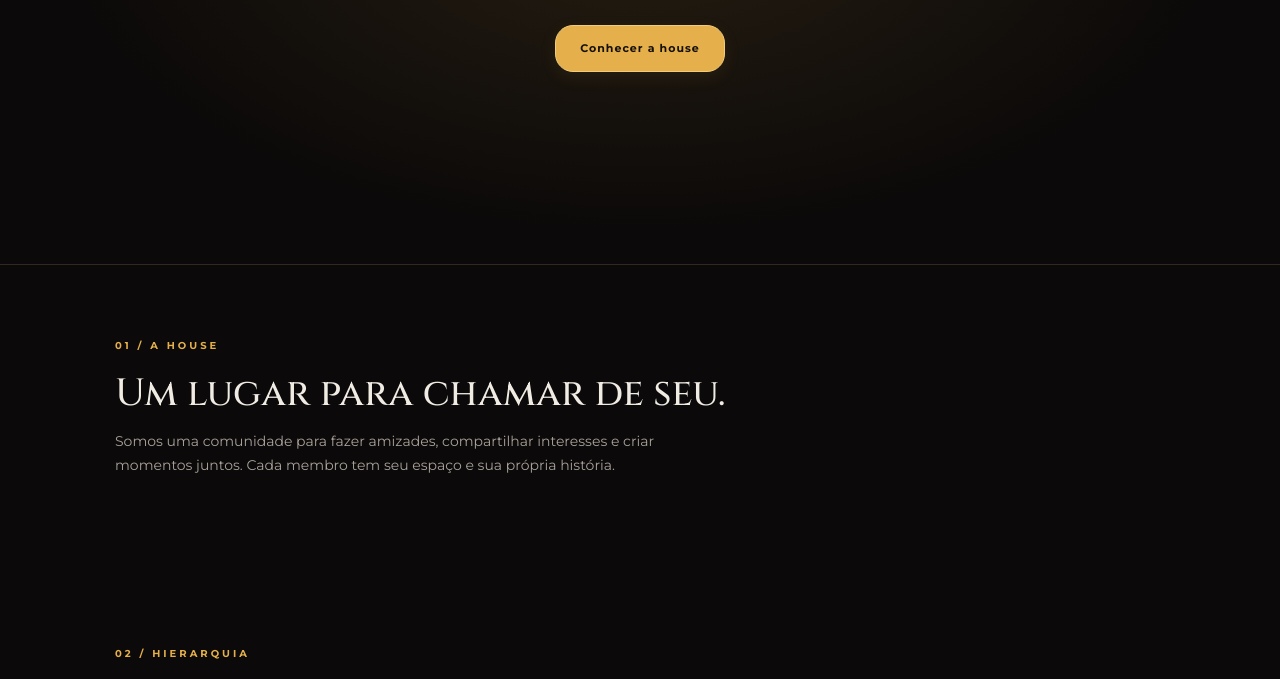
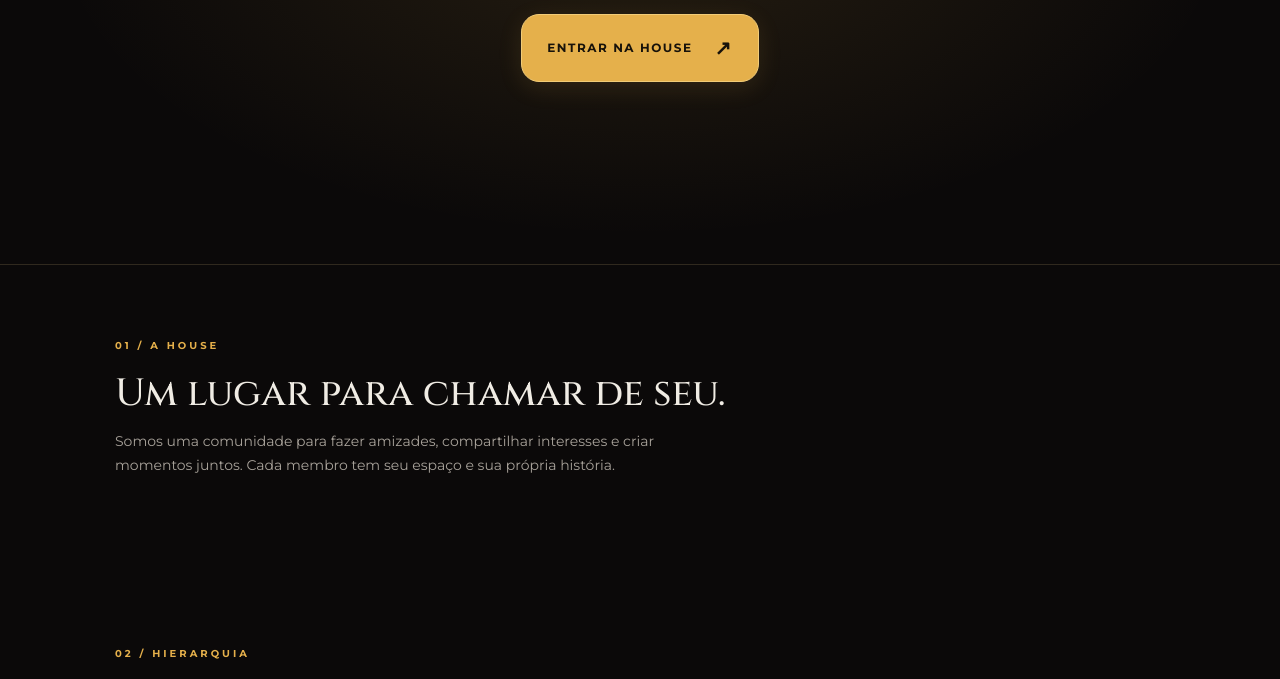
Before and after one commit to ali3namigaodonilo777-beep/Fucking-house, a website built with Vite: page index.html in a window 1280 px wide. Shown: the part 421-1100 px from the top of the page. Built offline with nearby package versions, Linux system fonts and the light colour scheme.

Commit message:
Conecta botao de entrada ao WhatsApp

```diff
--- a/index.html
+++ b/index.html
@@ -25,7 +25,7 @@
             <span class="etiqueta">NOSSO PEQUENO CAOS</span>
             <h1>FUCKING <span>HOUSE</span></h1>
             <p>Um lugar para conhecer pessoas, criar histórias e compartilhar o caos.</p>
-            <a class="botao" href="#equipe">Conhecer a house</a>
+            <a class="botao botao-entrar" href="https://chat.whatsapp.com/Cxs5uDsoJ2aHuY1ge7CpYh" target="_blank" rel="noopener noreferrer">ENTRAR NA HOUSE <span>↗</span></a>
         </section>
 
         <section class="secao" id="sobre">
--- a/style.css
+++ b/style.css
@@ -960,3 +960,34 @@ footer {
         line-height: 1.2;
     }
 }
+
+/* BOTAO PRINCIPAL ENTRAR NA HOUSE */
+.botao-entrar {
+    display: inline-flex;
+    align-items: center;
+    justify-content: center;
+    gap: 22px;
+    min-width: 230px;
+    min-height: 58px;
+    padding: 16px 25px;
+    background: #e5b04b;
+    color: #17120a;
+    border: 1px solid #f2cc78;
+    border-radius: 18px;
+    font-size: 12px;
+    font-weight: 800;
+    letter-spacing: 1.5px;
+    box-shadow: 0 6px 24px rgba(229, 176, 75, 0.12);
+    transition: background 0.2s, transform 0.2s, box-shadow 0.2s;
+}
+
+.botao-entrar span {
+    font-size: 20px;
+}
+
+.botao-entrar:hover,
+.botao-entrar:active {
+    background: #f2cc78;
+    transform: translateY(-2px);
+    box-shadow: 0 8px 30px rgba(229, 176, 75, 0.22);
+}
```
